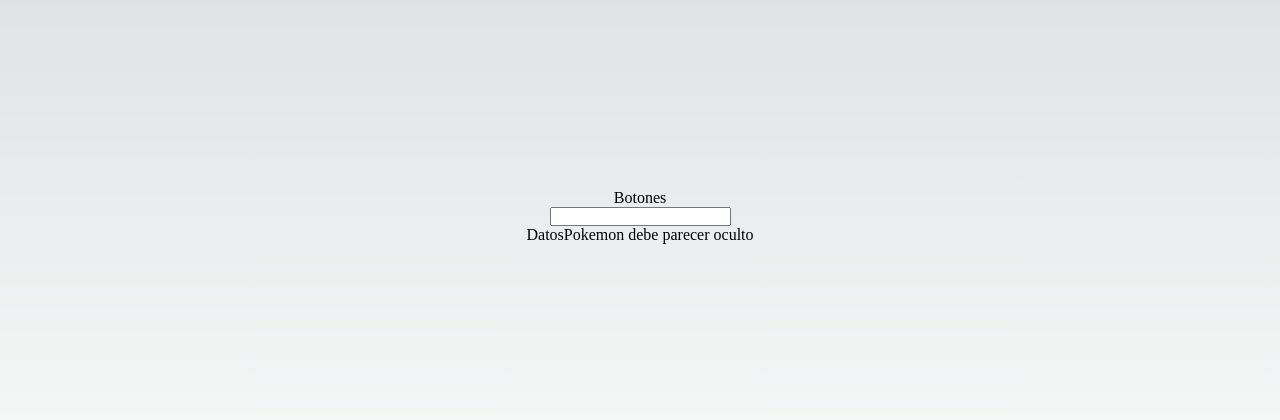
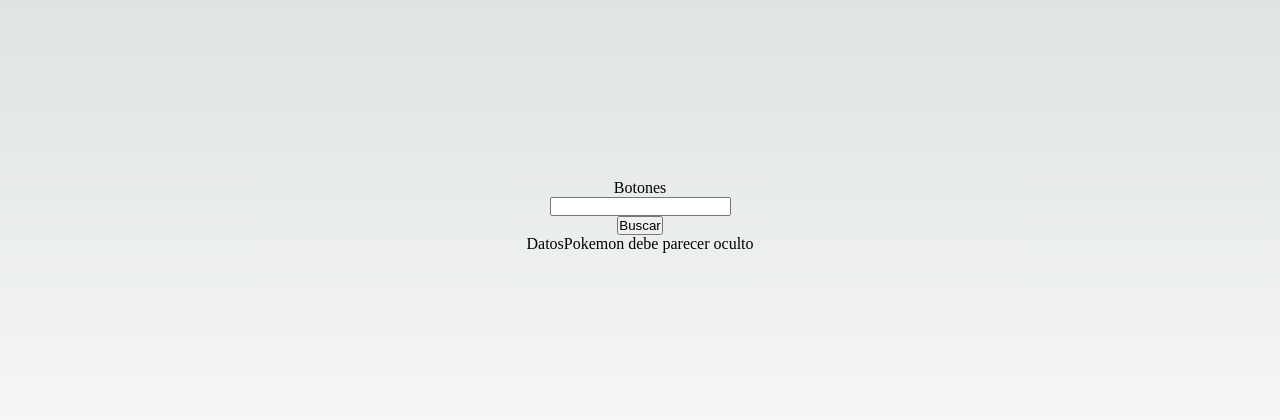
Before and after one commit to Aluonam/capturaPokemons, a Next.js app in the folder captura-pokemon/: page / in a window 1280 px wide. Shown: the part 184-604 px from the top of the page. Built offline with nearby package versions, Linux system fonts and the light colour scheme; no server answers.

Commit message:
input y boton

```diff
--- a/captura-pokemon/components/Botones.jsx
+++ b/captura-pokemon/components/Botones.jsx
@@ -1,19 +1,22 @@
-import React, { useEffect, useState } from 'react'
+import React, {useState } from 'react'
 
-const Botones = ({datosAPI}) => {
+const Botones = ({setState}) => {
+
+   const [datosUsuario, setDatosUsuario] = useState([])
 
 
-    //INPUT
-    const [datosUsuario, setDatosUsuario] = useState([])
-    //BOTON BUSCAR
-
-    //MODAL
-
+    const llamadaAPI = async () => {
+        const llamada = await fetch(`https://pokeapi.co/api/v2/pokemon/${datosUsuario}`)
+        const datos = await llamada.json()
+        setState(datos)
+    }
 
   return (
     <>
     <div>Botones</div>
     <input onChange={(e)=>{setDatosUsuario(e.target.value)}}></input>
+    <button onClick={()=>{llamadaAPI()}}>Buscar</button>
+    {/* modal de equipo */}
     </>
 
   )
--- a/captura-pokemon/pages/screen/ScreenPokemon.jsx
+++ b/captura-pokemon/pages/screen/ScreenPokemon.jsx
@@ -1,31 +1,20 @@
 
 import Botones from '@/components/Botones'
 import DatosPokemon from '@/components/DatosPokemon'
-import React, {useState, useEffect} from 'react'
+import React, {useState} from 'react'
 
 const ScreenPokemon = () => {
 
 
     const [datosAPI, setDatosAPI] = useState([])
 
-    useEffect(() => {
-      llamadaAPI()
-    }, [])
 
-
-    const llamadaAPI = async () => {
-        const llamada = await fetch(`https://pokeapi.co/api/v2/pokemon/ditto/`)
-        const datos = await llamada.json()
-        console.log(datos)
-        setDatosAPI(datos)
-    }
-
-
+    console.log("datos api", datosAPI)
 
   return (
     <>
     {/* <div>ScreenPokemon</div> */}
-    <Botones datosAPI={datosAPI}></Botones>
+    <Botones setState={setDatosAPI}></Botones>
     <DatosPokemon></DatosPokemon>
     </>
 
```
